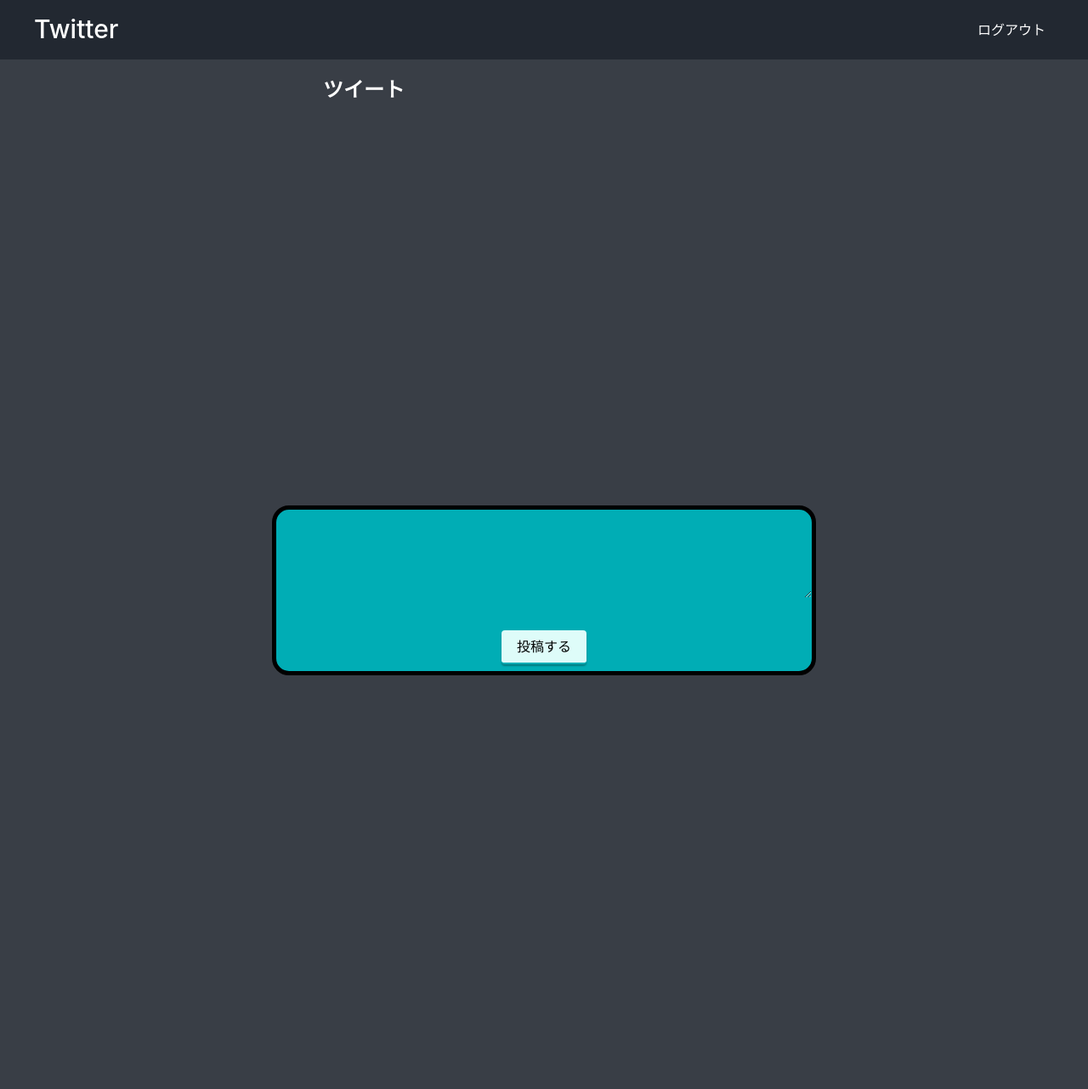
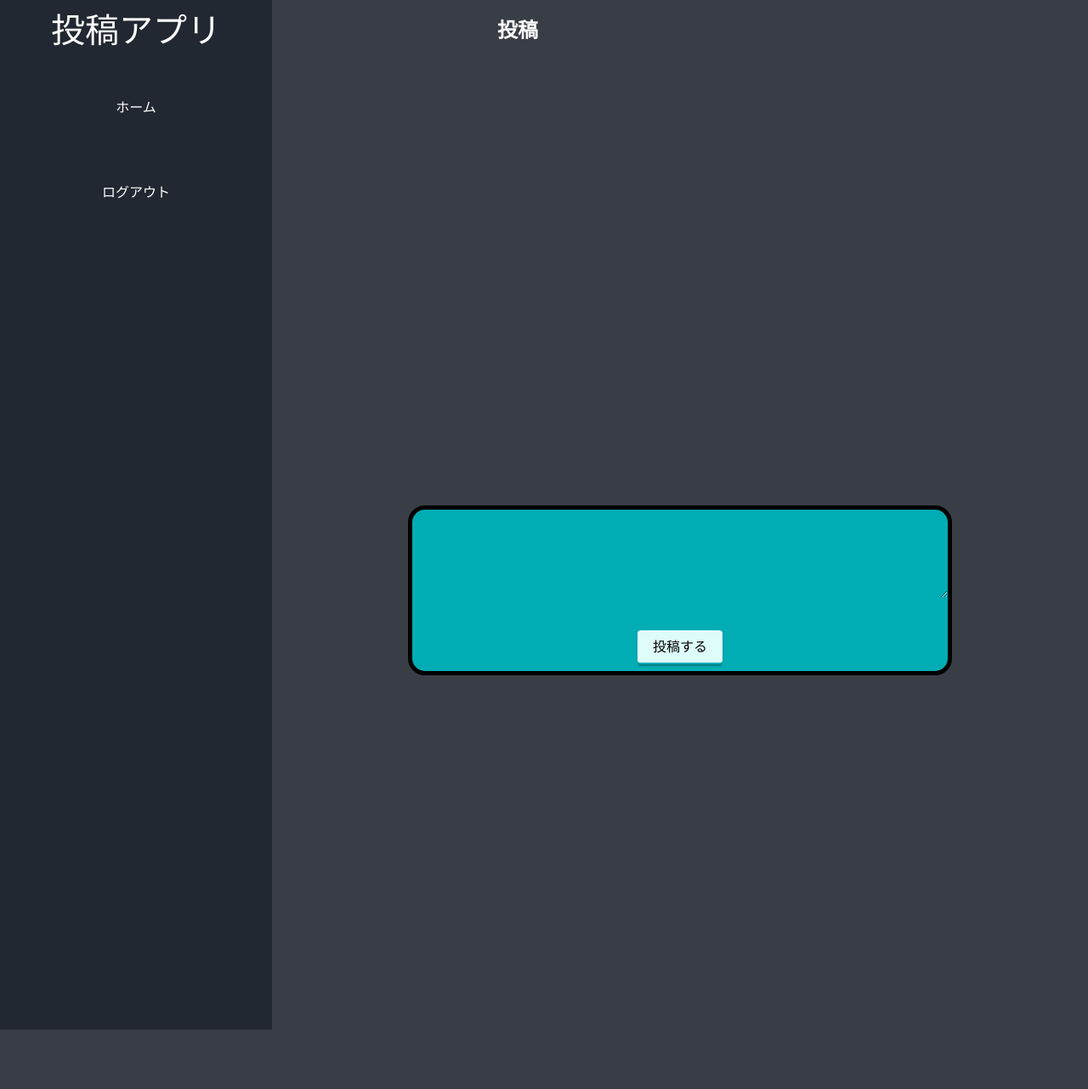
Before and after one commit to haruchu/sns-app, a Django app: page /post/ in a window 1280 px wide. Shown: the whole page at 85% size. After the commit the page ends 1212 px from the top, so only its background shows below. Run offline with Django 3.2, Linux system fonts and the light colour scheme; the visitor is signed in with stand-in values (Sample User, id 1); data comes from the database, SQL or seed files in the repository; some libraries are stand-ins or nearby versions.

Commit message:
サイドバーにした

```diff
--- a/myapp/static/css/home.css
+++ b/myapp/static/css/home.css
@@ -52,6 +52,8 @@
   box-shadow: inset 0 0 4px rgba(255, 255, 255, 0.8);
 }
 
+
+
 /* 配色 */
 .base-color {
   background-color: #222831;
@@ -74,21 +76,16 @@
 
 /* header */
 
-.header-inner {
-  padding: 0 40px;
+.side-menu .logo-item {
+  padding: 8px 0;
   display: flex;
-  justify-content: space-between;
-  align-items: center;
+  justify-content: center;
 }
 
-header .logo-item {
-  padding: 5px 0;
-}
-
-header .logo-title {
-  padding: 5px 0;
+.side-menu .logo-title {
+  padding: 8px 0;
   color: #fff;
-  font-size: 30px;
+  font-size: 40px;
   font-weight: 500;
   display: inline-block;
   transition: 0.5s;
@@ -96,7 +93,8 @@
   position: relative;
 }
 
-header .logo-title::after {
+.side-menu .logo-title::after,
+.menu-items .menu-item::after {
   position: absolute;
   bottom: 0;
   left: 0;
@@ -109,31 +107,38 @@
 }
 
 
-header .logo-title:hover::after {
+.side-menu .logo-title:hover::after,
+.menu-items .menu-item:hover::after {
   transform: translate(0, 0);
 }
 
-.header-menu {
+.menu-list {
   display: flex;
 }
 
-.header-menu .header-menu-list {
+.menu-items {
+  width: 100%;
   display: flex;
+  flex-direction: column;
   margin: 0;
+  padding: 0;
 }
 
-.header-menu .header-menu-list .header-item {
-  display: inline-block;
-  padding: 0 10px;
-  line-height: 70px;
+.menu-items li {
+  width: 100%;
+  text-align: center;
+}
+
+.menu-items .menu-item {
+  display: block;
+  margin-bottom: 40px;
+  line-height: 60px;
   color: #fff;
   transition: 0.5s;
+  position: relative;
 }
 
-.header-menu .header-menu-list .header-item:hover {
-  background-color: #37404e;
-  color: #ccc;
-}
+
 
 /* main */
 
--- a/myapp/templates/app_base.html
+++ b/myapp/templates/app_base.html
@@ -11,26 +11,31 @@
 </head>
 <body>
   <header>
-    <nav class="header-inner base-color">
-      <div class="logo-item"><a href="{% url 'home:home' %}" class="logo-title">Twitter</a></div>
-      <div class="header-menu">
+
+  </header>
+  <main>
+    <div class="main-color h-100 d-flex">
+      <div class="side-menu w-25 base-color">
+          <div class="logo-item"><a href="{% url 'home:home' %}" class="logo-title">投稿アプリ</a></div>
+          <div class="menu-list">
             {% if user.is_authenticated %}
-        <ul class="header-menu-list">
-          <li><a class="header-item" href="{% url 'logout' %}">ログアウト</a></li>
+            <ul class="menu-items mt-4">
+              <li><a class="menu-item" href="{% url 'home:home' %}">ホーム</a></li>
+              <li><a class="menu-item" href="{% url 'logout' %}">ログアウト</a></li>
             </ul>
             {% else %}
-        <ul class="header-menu-list">
-          <li><a class="header-item" href="{% url 'login' %}">ログイン</a></li>
-          <li><a class="header-item" href="{% url 'signup:signup' %}">ユーザー登録</a></li>
+            <ul class="menu-items">
+              <li><a class="menu-item" href="{% url 'home:home' %}">ホーム</a></li>
+              <li><a class="menu-item" href="{% url 'login' %}">ログイン</a></li>
+              <li><a class="menu-item" href="{% url 'signup:signup' %}">ユーザー登録</a></li>
             </ul>
             {% endif %}
           </div>
-    </nav>
-  </header>
-  <main>
-    <div class="main-color h-100">
+      </div>
+      <div class="main-inner w-75">
         {% block content %}
         {% endblock %}
+      </div>
     </div>
   </main>
 </body>
--- a/myapp/templates/home.html
+++ b/myapp/templates/home.html
@@ -4,7 +4,7 @@
 <div class="container">
   <div class="row">
     <div class="col-6 main-content post-list">
-      <h4 class="home-title">ツイート</h4>
+      <h4 class="home-title">投稿</h4>
       {% for post in posts %}
         <div class="post sub-color">
           <div class="user"><a href={% url 'user:profile' post.user.id %}><span class="accent-color">{{post.user}}</span></a></div>
@@ -25,8 +25,6 @@
         </div>
       {% endfor %}
     </div>
-  </div>
-  <div class="row">
     <div class="post-form sub-color col-6">
       <form method="POST" action="{% url 'post:post' %}" class="">
         {% csrf_token %}
--- a/myapp/templates/reply.html
+++ b/myapp/templates/reply.html
@@ -7,11 +7,6 @@
       <h4 class="home-title">返信</h4>
       <div class="post sub-color">
         <div class="user"><a href={% url 'user:profile' main_post.user.id %}><span class="accent-color">{{main_post.user}}</span></a></div>
-        {% if current_user == main_post.user %}
-          <div class="delete">
-            <a href="{% url 'post:delete' main_post.id %}"><i class="fas fa-times zoom"></i></a>
-          </div>
-        {% endif %}
         <p class="ml-3 mt-3">{{ main_post.text }}</p>
       </div>
       {% for reply in replies %}
--- a/myapp/templates/top.html
+++ b/myapp/templates/top.html
@@ -15,7 +15,7 @@
 
     </div>
     <div class="main-content">
-      <h1 class="title">popoponを始めよう！</h1>
+      <h1 class="title">投稿アプリを始めよう！</h1>
       <a href="{% url 'signup:signup' %}" class="btn">ユーザー登録</a>
       <a href="{% url 'login' %}" class="btn">ログイン</a>
     </div>
```
Lines whose indentation alone changed are shown as unchanged.
